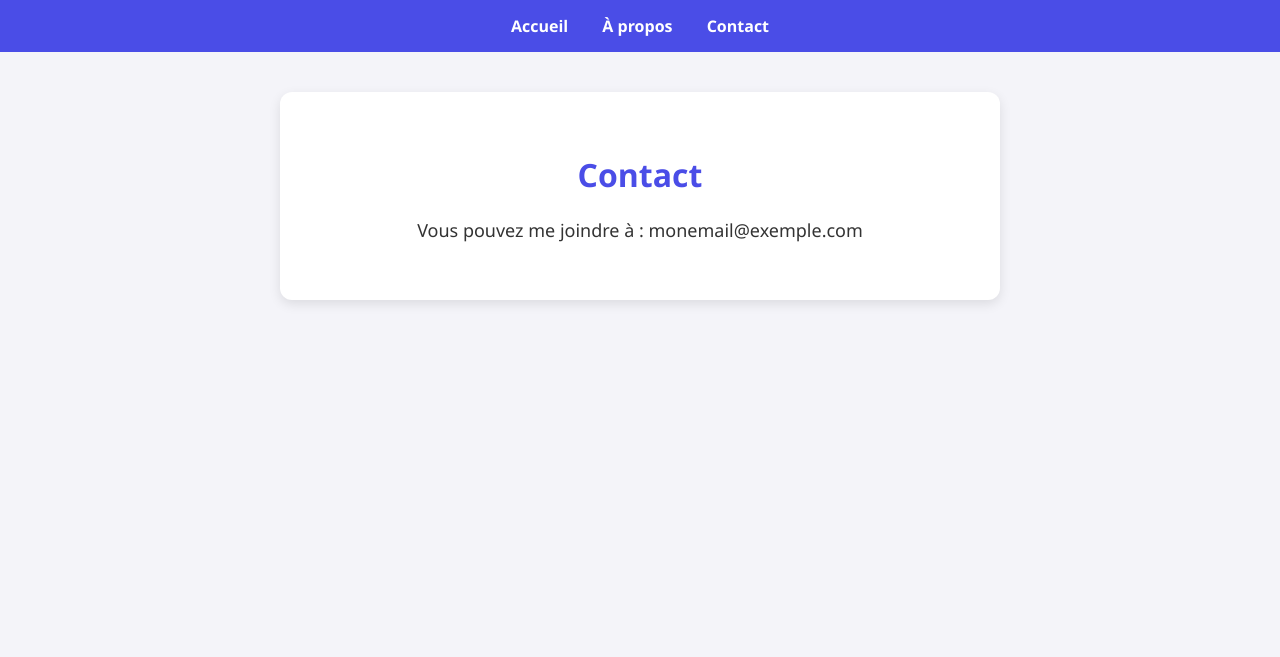
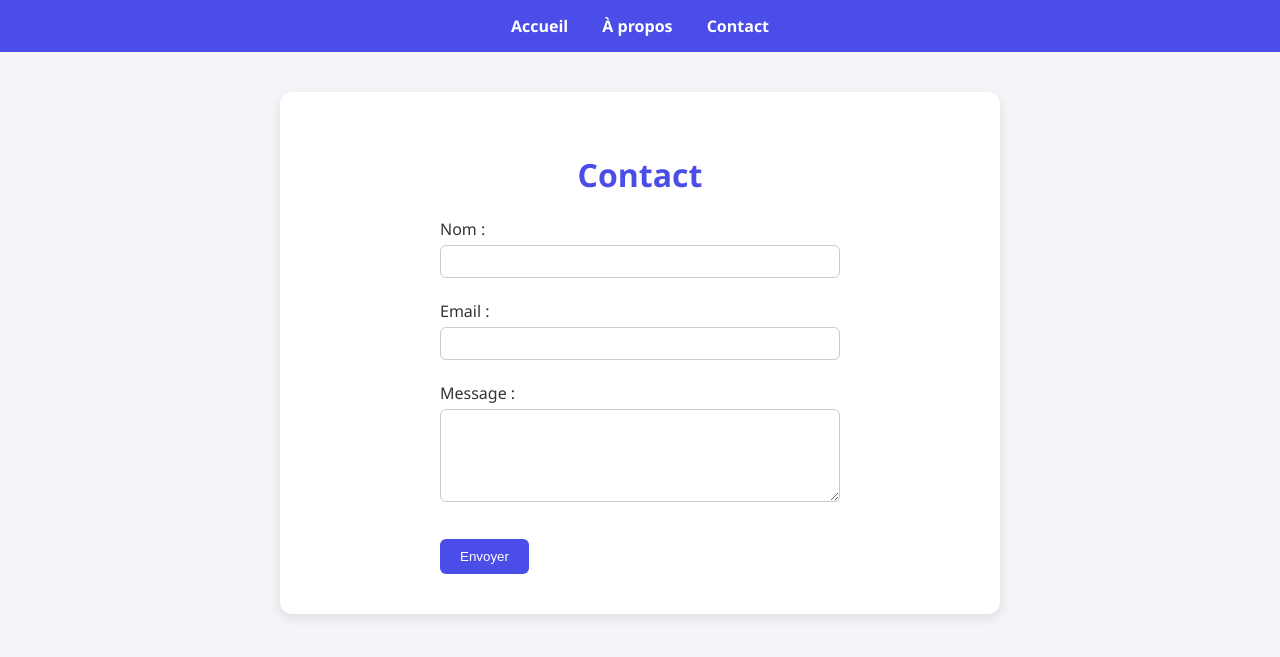
Before and after one commit to gydee72/mon-site-python, a Flask app: page /contact in a window 1280 px wide. Shown: the top 657 px of the page. Run offline with Flask 3, Linux system fonts and the light colour scheme.

Commit message:
Ajout du formulaire de contact

```diff
--- a/app.py
+++ b/app.py
@@ -1,4 +1,4 @@
-from flask import Flask, render_template
+from flask import Flask, render_template, request
 
 app = Flask(__name__)
 
@@ -11,8 +11,17 @@ def accueil():
 def apropos():
     return render_template("apropos.html")
 
-@app.route("/contact")
+@app.route("/contact", methods=["GET", "POST"])
 def contact():
+    if request.method == "POST":
+        nom = request.form.get("nom")
+        email = request.form.get("email")
+        message = request.form.get("message")
+
+        print(f"Nouveau message de {nom} ({email}) : {message}")
+
+        return render_template("contact.html", message_envoye=True, nom=nom)
+
     return render_template("contact.html")
 
 
--- a/static/style.css
+++ b/static/style.css
@@ -40,3 +40,38 @@ nav a {
 nav a:hover {
     text-decoration: underline;
 }
+
+form {
+    text-align: left;
+    max-width: 400px;
+    margin: 0 auto;
+}
+
+input, textarea {
+    width: 100%;
+    padding: 8px;
+    margin-top: 5px;
+    border: 1px solid #ccc;
+    border-radius: 6px;
+    box-sizing: border-box;
+}
+
+button {
+    background-color: #4a4de7;
+    color: white;
+    border: none;
+    padding: 10px 20px;
+    border-radius: 6px;
+    cursor: pointer;
+    margin-top: 10px;
+}
+
+button:hover {
+    background-color: #3838b5;
+}
+
+.succes {
+    color: green;
+    font-weight: bold;
+    margin-top: 15px;
+}
--- a/templates/contact.html
+++ b/templates/contact.html
@@ -2,5 +2,21 @@
 
 {% block content %}
     <h1>Contact</h1>
-    <p>Vous pouvez me joindre à : monemail@exemple.com</p>
+
+    <form method="POST">
+        <label for="nom">Nom :</label><br>
+        <input type="text" id="nom" name="nom" required><br><br>
+
+        <label for="email">Email :</label><br>
+        <input type="email" id="email" name="email" required><br><br>
+
+        <label for="message">Message :</label><br>
+        <textarea id="message" name="message" rows="5" required></textarea><br><br>
+
+        <button type="submit">Envoyer</button>
+    </form>
+
+    {% if message_envoye %}
+        <p class="succes">Merci {{ nom }} ! Ton message a bien été envoyé.</p>
+    {% endif %}
 {% endblock %}
```
